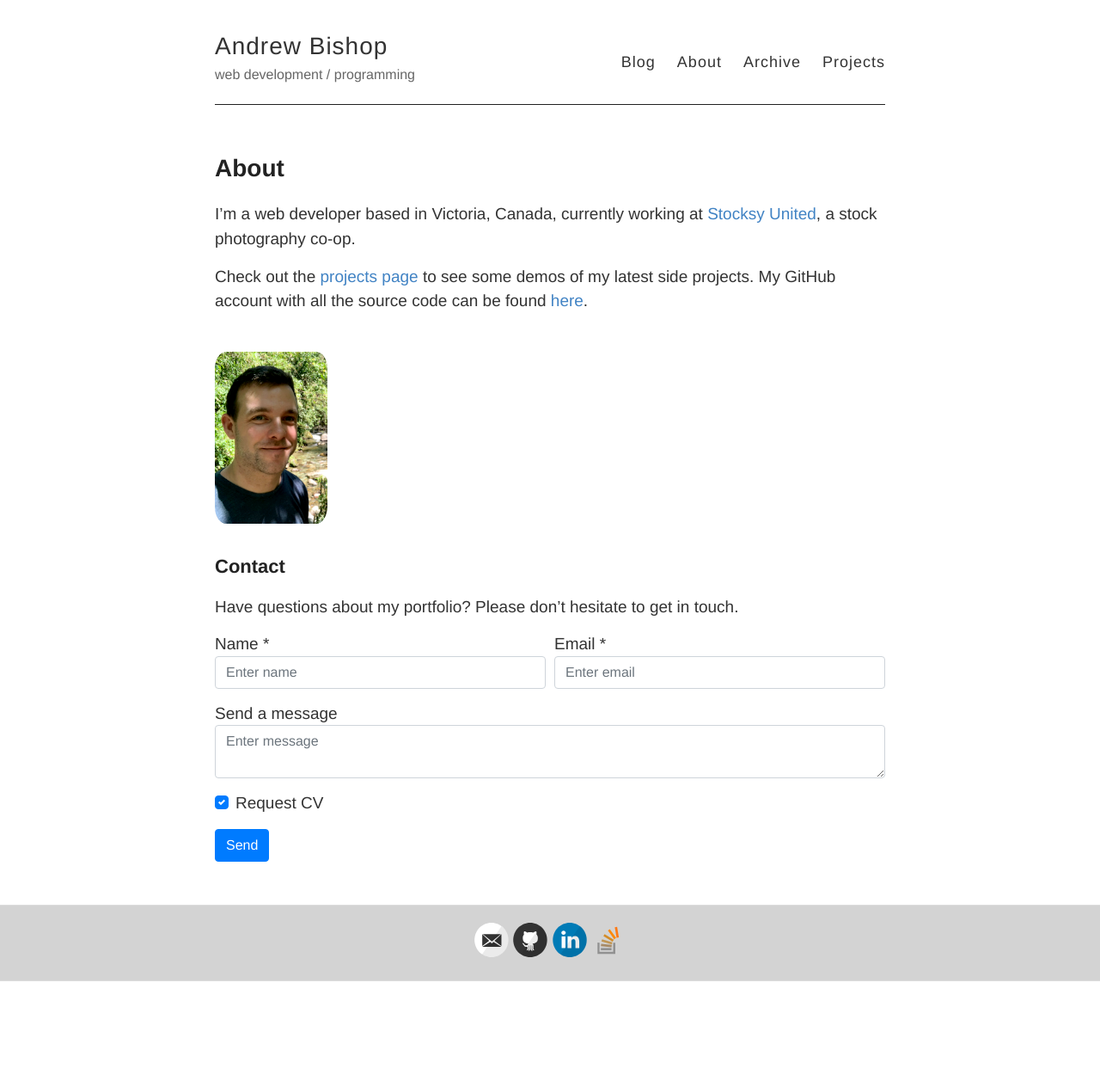
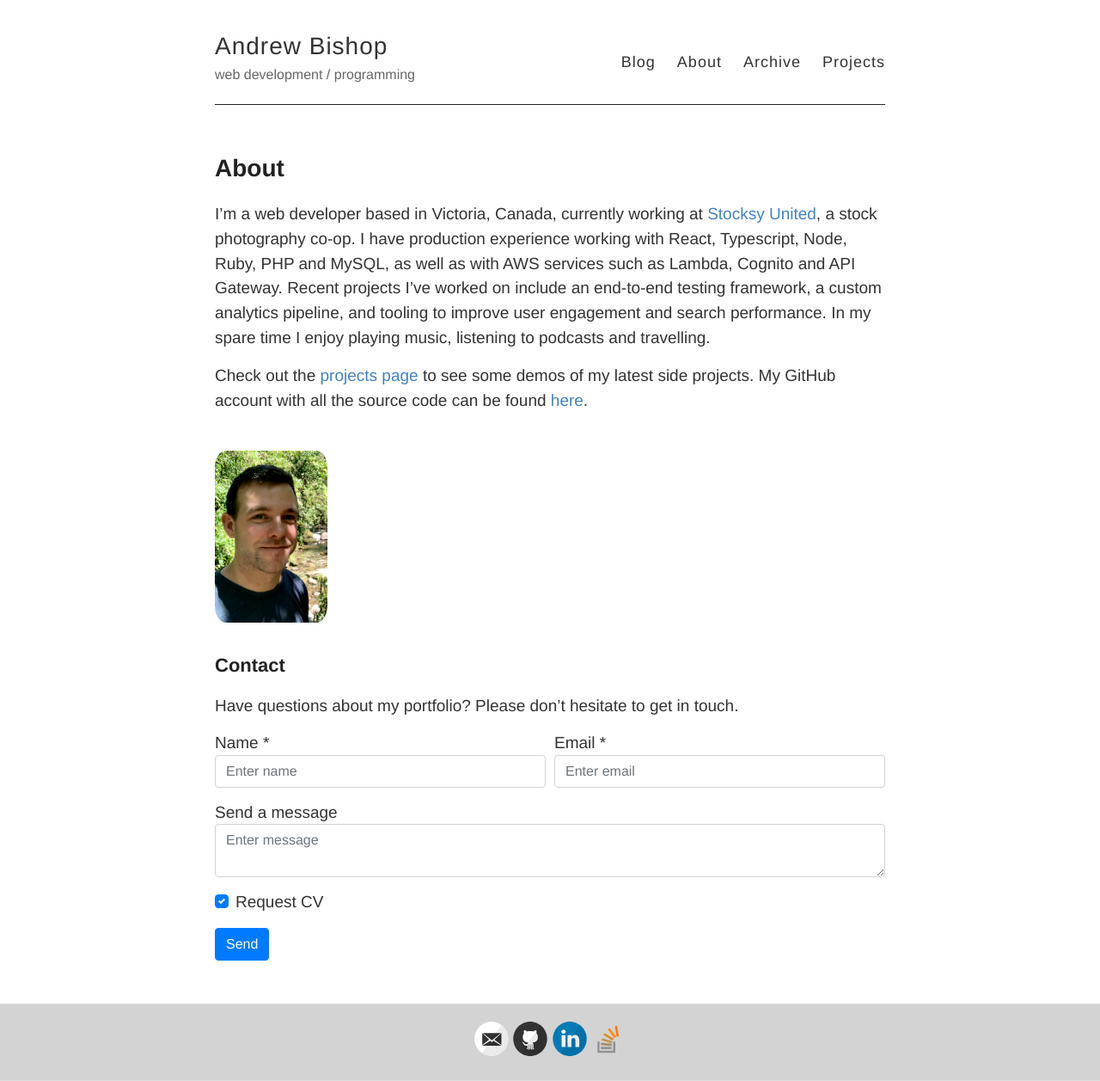
Before and after one commit to a-bishop/old_blog, a Jekyll site: the page built from about.md, in a window 1280 px wide. Shown: the whole page at 86% size. Built offline with Jekyll 4.4.1, drawn with Linux system fonts in a browser that asks for light colours; nearby versions of some CDN libraries; before the commit the page ends 1141 px from its top, so only the background shows below that.

Commit message:
Update about.md

```diff
--- a/about.md
+++ b/about.md
@@ -5,7 +5,7 @@ permalink: /about/
 ---
 
 
-I'm a web developer based in Victoria, Canada, currently working at [Stocksy United](https://www.stocksy.com/), a stock photography co-op.
+I'm a web developer based in Victoria, Canada, currently working at [Stocksy United](https://www.stocksy.com/), a stock photography co-op. I have production experience working with React, Typescript, Node, Ruby, PHP and MySQL, as well as with AWS services such as Lambda, Cognito and API Gateway. Recent projects I've worked on include an end-to-end testing framework, a custom analytics pipeline, and tooling to improve user engagement and search performance. In my spare time I enjoy playing music, listening to podcasts and travelling.
 
 Check out the [projects page]( {{ "./projects" | relative_url }} ) to see some demos of my latest side projects. My GitHub account with all the source code can be found [here](https://github.com/a-bishop).
 
```
